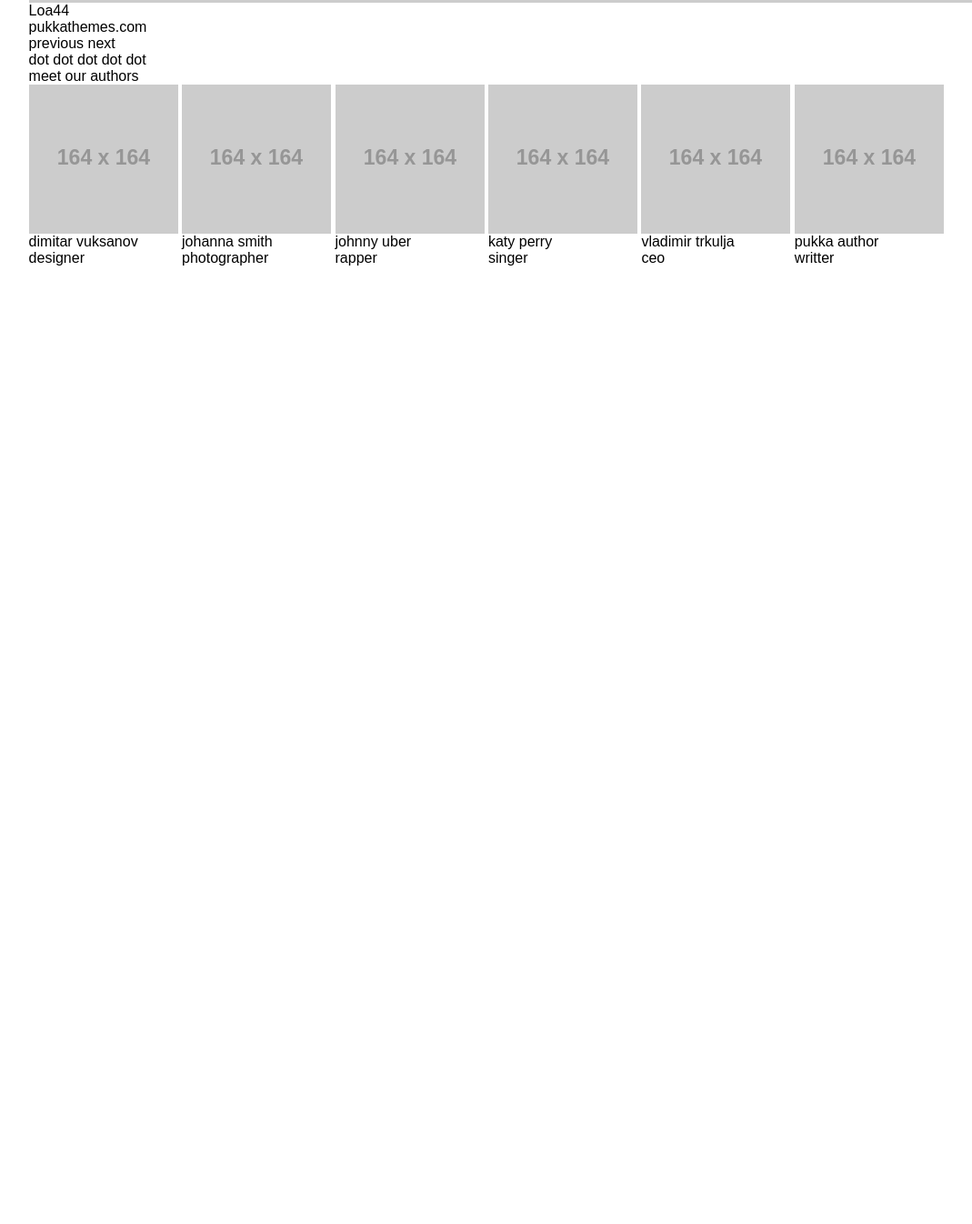
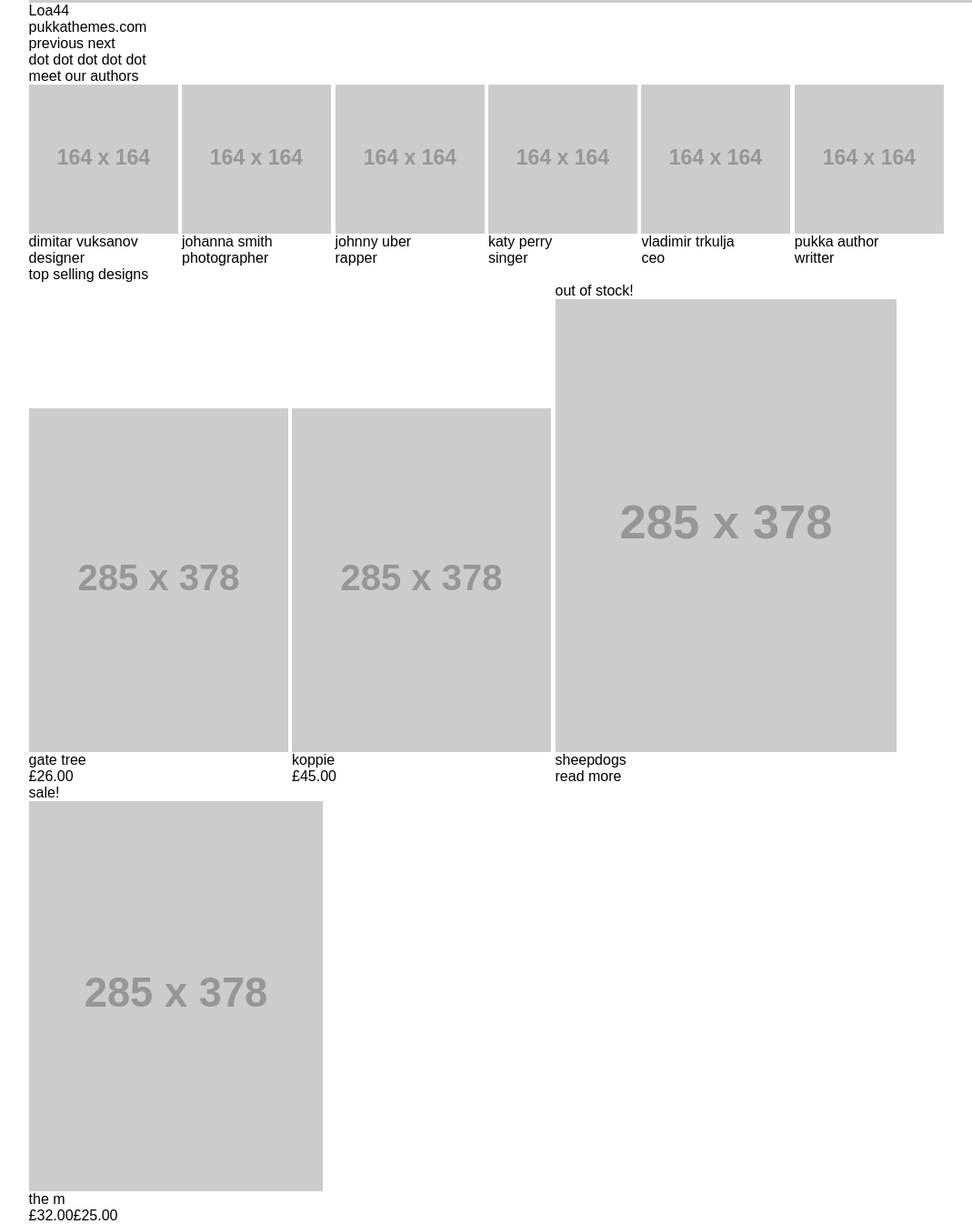
Before and after one commit to Abhijeet-Portfolio/fonto-template-sass, a plain HTML site: page index.html in a window 1280 px wide. Shown: the part 7213-8559 px from the top of the page at 91% size, without its empty margins (58-1127 px from the left). Before the commit the page ends 7506 px from the top, so only its background shows below. Drawn offline with Linux system fonts and the light colour scheme; placeholder pictures from the web are drawn by us.

Commit message:
selling section html done

```diff
--- a/index.html
+++ b/index.html
@@ -158,6 +158,37 @@
         </div>
       </section>
       <!--authors section end-->
+      <!--selling section start-->
+      <section class="selling">
+        <div class="wrapper">
+          <h2>top selling designs</h2>
+          <ul>
+            <li>
+              <img src="https://via.placeholder.com/285x378" alt="gate-tree">
+              <h3>gate tree</h3>
+              <h4>&#163;26.00</h4>
+            </li>
+            <li>
+              <img src="https://via.placeholder.com/285x378" alt="koppie">
+              <h3>koppie</h3>
+              <h4>&#163;45.00</h4>
+            </li>
+            <li>
+              <span>out of stock!</span>
+              <img src="https://via.placeholder.com/285x378" alt="sheepdogs">
+              <h3>sheepdogs</h3>
+              <h5>read more</h5>
+            </li>
+            <li>
+              <span>sale!</span>
+              <img src="https://via.placeholder.com/285x378" alt="the M">
+              <h3>the m</h3>
+              <h4><span>&#163;32.00</span>&#163;25.00</h4>
+            </li>
+          </ul>
+        </div>
+      </section>
+      <!--selling section end-->
     </main>
     <!--main section end-->
 
```
